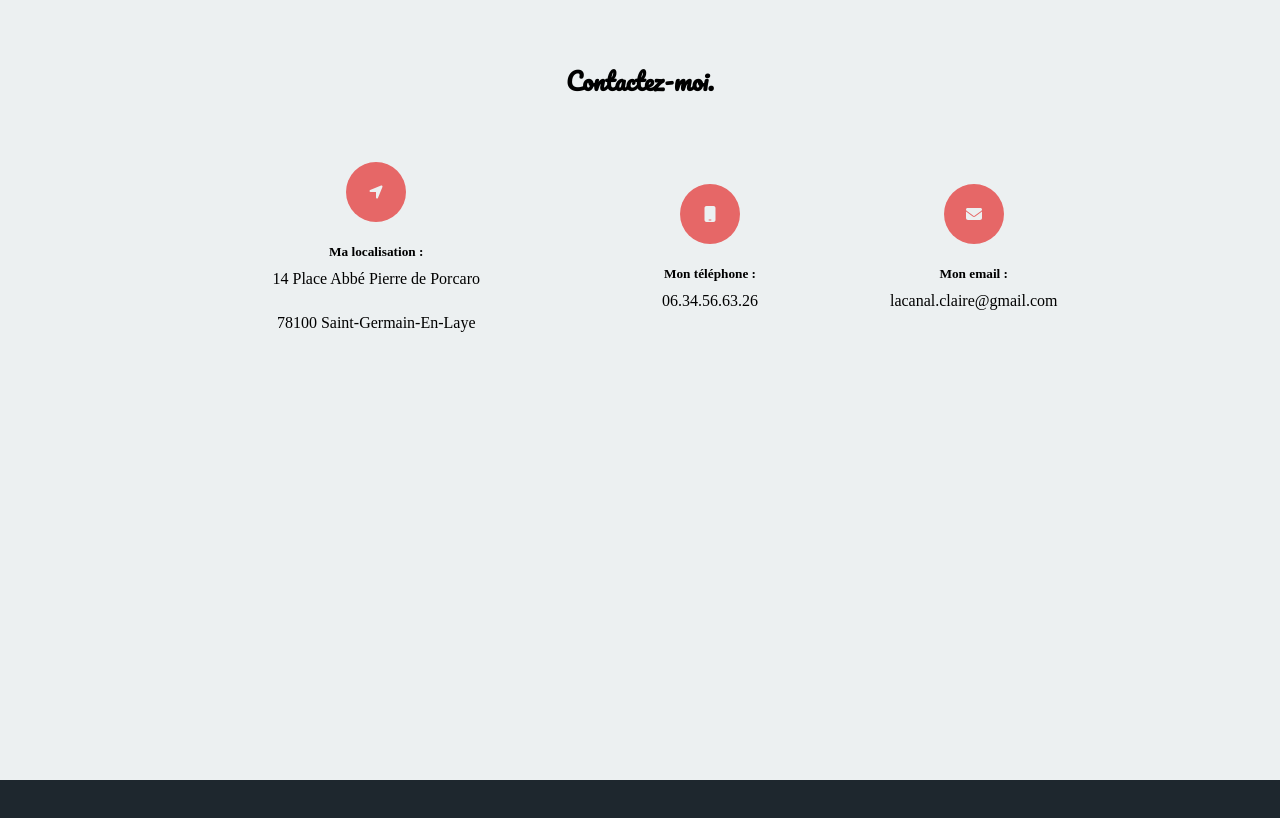
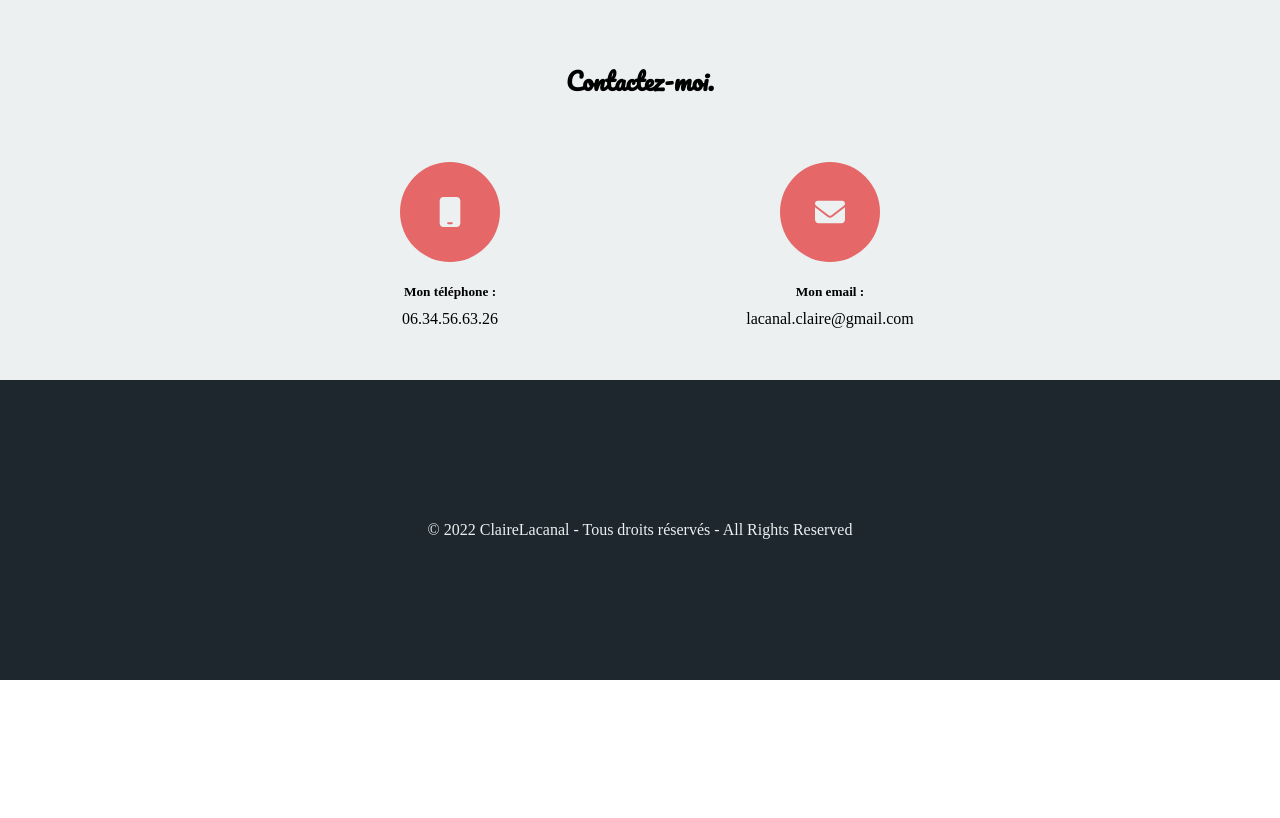
Before and after one commit to clairelacanal/my-book, a React (Create React App) app: page / in a window 1280 px wide. Shown: the part 3220-4038 px from the top of the page. After the commit the page ends 3900 px from the top, so only its background shows below. Built offline with nearby package versions, Linux system fonts and the light colour scheme.

Commit message:
Contact section mobile et pc done

```diff
--- a/src/Components/Contact/Contact.css
+++ b/src/Components/Contact/Contact.css
@@ -1,6 +1,5 @@
 #contact {
     background-color: #ecf0f1;
-    height: 100vh;
 }
 
 .background-contact h1 {
@@ -28,8 +27,6 @@
 
 .color {
     background-color: #e66767;
-    width: 60px;
-    height: 60px;
     border-radius: 50%;
     display: flex;
     flex-direction: column;
@@ -41,46 +38,49 @@
     color: #ecf0f1;
 }
 
-.form-map{
-    width: 1200px;
-    display: flex;
-    flex-direction: row;
-    align-items: center;
-    justify-content: center;
-    margin-left: auto;
-    margin-right: auto;
-    margin-top: 100px;
-    margin-bottom: 50px;
-
-}
-
 /* Pour les écrans mobiles */
 @media (max-width: 768px) {
+
+    #contact {
+        height: 450px;
+    }
+
     .background-contact {
         padding-top: 15px;
     }
 
     .infos-contact {
-        margin-top: 30px;
+
         display: flex;
         flex-direction: column;
         align-items: center;
         justify-content: center;
     }
 
-    .adress {
-        width: 500px;
+    .infos-contact div {
+        display: flex;
+        flex-direction: column;
+        align-items: center;
+        justify-content: center;
+        margin-top: 10px;
     }
 
-    .adress p {
-        margin-bottom: 0;
+    .color {
+        width: 60px;
+        height: 60px;
     }
+
   }
 
 
 
   /* Pour les écrans d'ordinateur */
   @media (min-width: 1025px) {
+
+    #contact {
+        height: 400px;
+    }
+
     .background-contact {
         padding-top: 80px;
     }
@@ -90,15 +90,9 @@
         margin-top: 0;
         font-family: 'Pacifico', cursive;
     }
-    .background-contact h5 {
-        margin-bottom: 0;
-    }
-    .background-contact p {
-        margin-top: 10px;
-    }
 
     .infos-contact {
-        margin-top: 60px;
+        margin-top: 20px;
         display: flex;
         flex-direction: row;
         align-items: center;
@@ -106,40 +100,20 @@
     }
 
     .infos-contact div {
-        margin-left: 50px;
-        margin-right: 50px;
-        display: flex;
-        flex-direction: column;
-        align-items: center;
-        justify-content: center;
+        margin-left: 70px;
+        margin-right: 70px;
+        margin-top: 20px;
     }
 
     .color {
-        background-color: #e66767;
-        width: 60px;
-        height: 60px;
-        border-radius: 50%;
-        display: flex;
-        flex-direction: column;
-        align-items: center;
-        justify-content: center;
+        width: 100px;
+        height: 100px;
+
     }
 
     .icon {
-        color: #ecf0f1;
-    }
-
-    .form-map{
-        width: 1200px;
-        display: flex;
-        flex-direction: row;
-        align-items: center;
-        justify-content: center;
-        margin-left: auto;
-        margin-right: auto;
-        margin-top: 100px;
-        margin-bottom: 50px;
-
+        width: 30px;
+        height: 30px;
     }
 
   }
--- a/src/Components/Contact/Contact.js
+++ b/src/Components/Contact/Contact.js
@@ -12,14 +12,6 @@ class Contact extends React.Component {
                 <div className="background-contact">
                     <h1>Contactez-moi.</h1>
                     <div className="infos-contact">
-                        <div>
-                            <div className="color"><FontAwesomeIcon icon={ faLocationArrow } className="icon"/></div>
-                                <h5>Ma localisation :</h5>
-                            <div className="adress">
-                                <p>14 Place Abbé Pierre de Porcaro</p>
-                                <p>78100 Saint-Germain-En-Laye</p>
-                            </div>
-                        </div>
                         <div>
                             <div className="color"><FontAwesomeIcon icon={ faMobile} className="icon"/></div>
                                 <h5>Mon téléphone :</h5>
```
